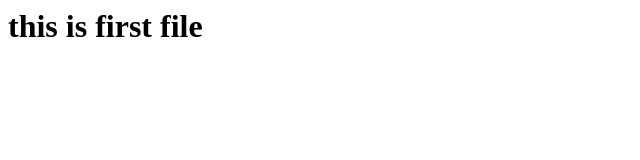
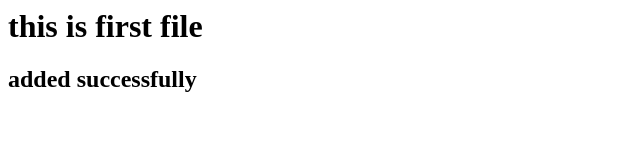
Before and after one commit to SathyaPrakash357/Demo1, a plain HTML site: page index.html in a window 1280 px wide. Shown: the whole page, without its empty margins (0-640 px from the left). Drawn offline with Linux system fonts and the light colour scheme.

Commit message:
Update index.html

```diff
--- a/index.html
+++ b/index.html
@@ -1 +1,2 @@
 <h1>this is first file</h1>
+<h2>added successfully</h2>
```
